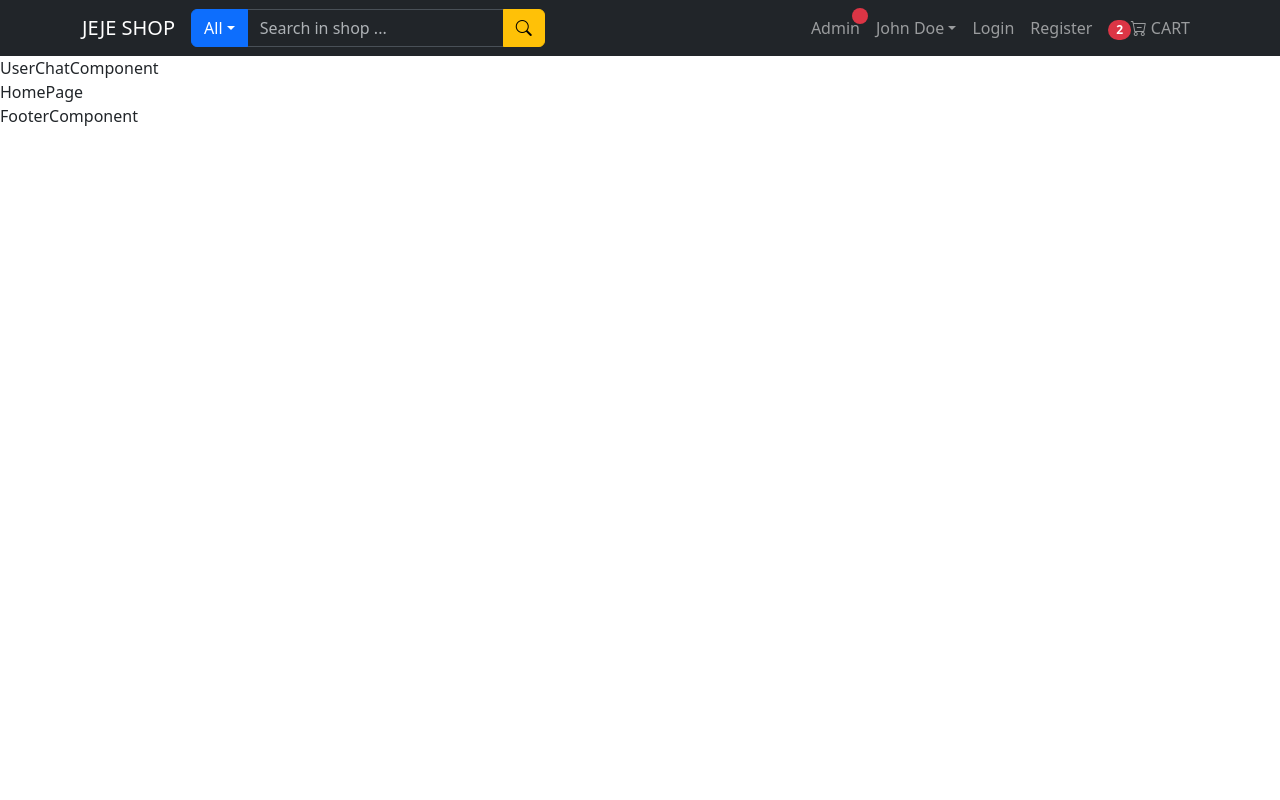
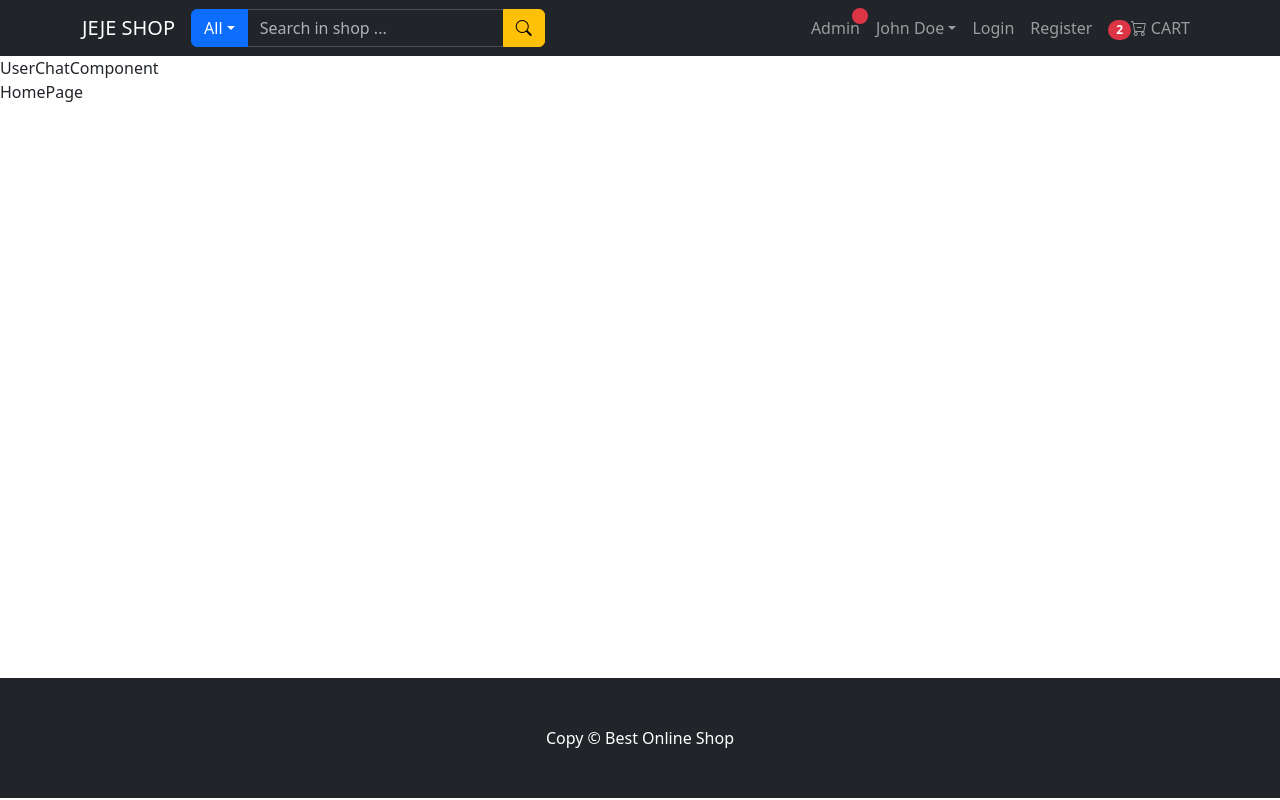
Before and after one commit to Jesicaahr/client-shop, a React (Create React App) app: page / in a window 1280 px wide. Built offline with nearby package versions, Linux system fonts and the light colour scheme.

Commit message:
add footer

```diff
--- a/src/components/FooterComponent.jsx
+++ b/src/components/FooterComponent.jsx
@@ -1,7 +1,18 @@
 import React from 'react';
+import { Col, Container, Row } from 'react-bootstrap';
 
 const FooterComponent = () => {
-  return <div>FooterComponent</div>;
+  return (
+    <footer>
+      <Container fluid>
+        <Row className='mt-5'>
+          <Col className='bg-dark text-white py-5 text-center'>
+            Copy &copy; Best Online Shop
+          </Col>
+        </Row>
+      </Container>
+    </footer>
+  );
 };
 
 export default FooterComponent;
--- a/src/index.css
+++ b/src/index.css
@@ -0,0 +1,14 @@
+html {
+  position: relative;
+  min-height: 100%;
+}
+
+body {
+  margin-bottom: 170px;
+}
+footer {
+  position: absolute;
+  bottom: 0;
+  width: 100%;
+  height: 170px;
+}
```
